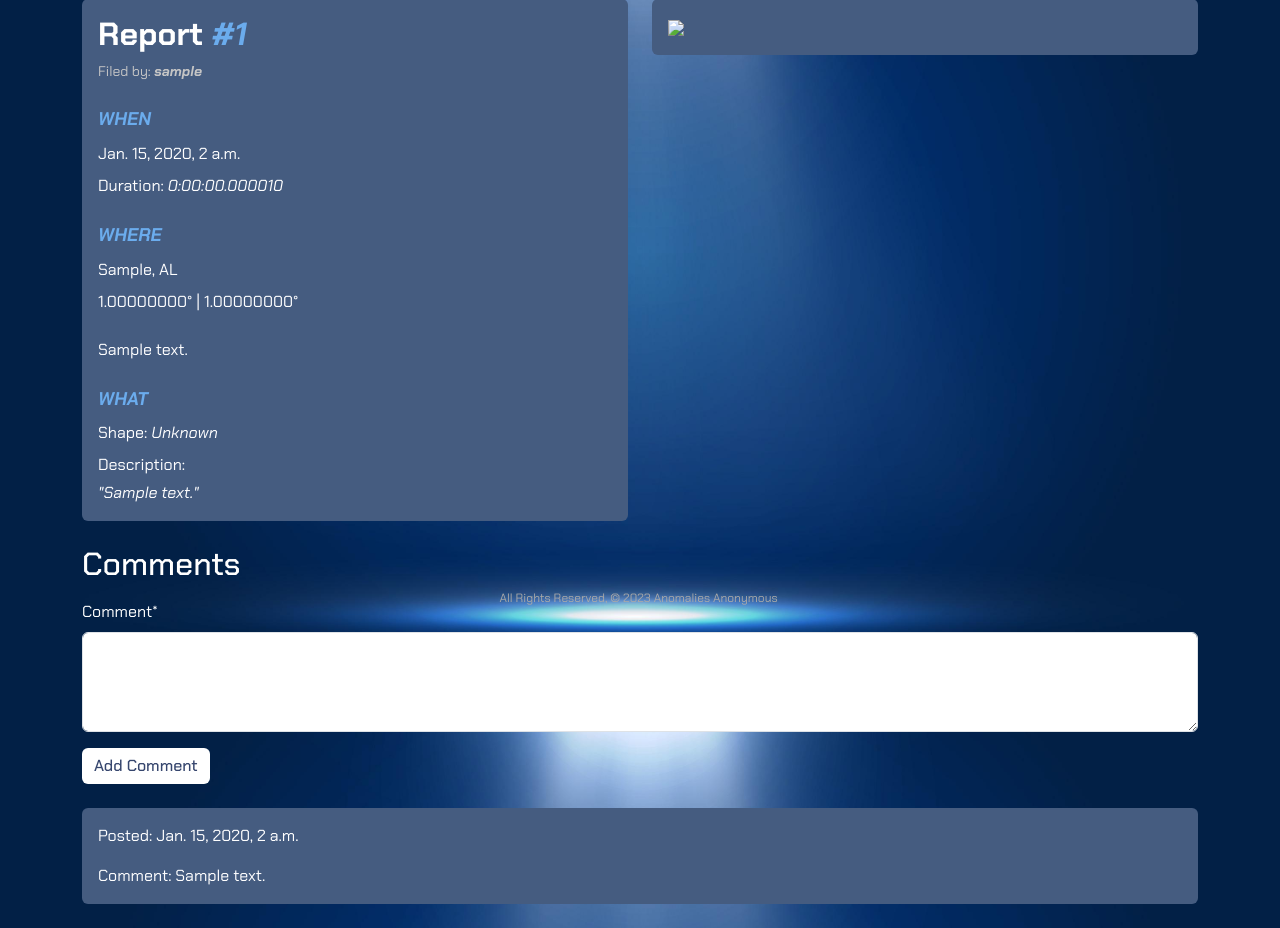
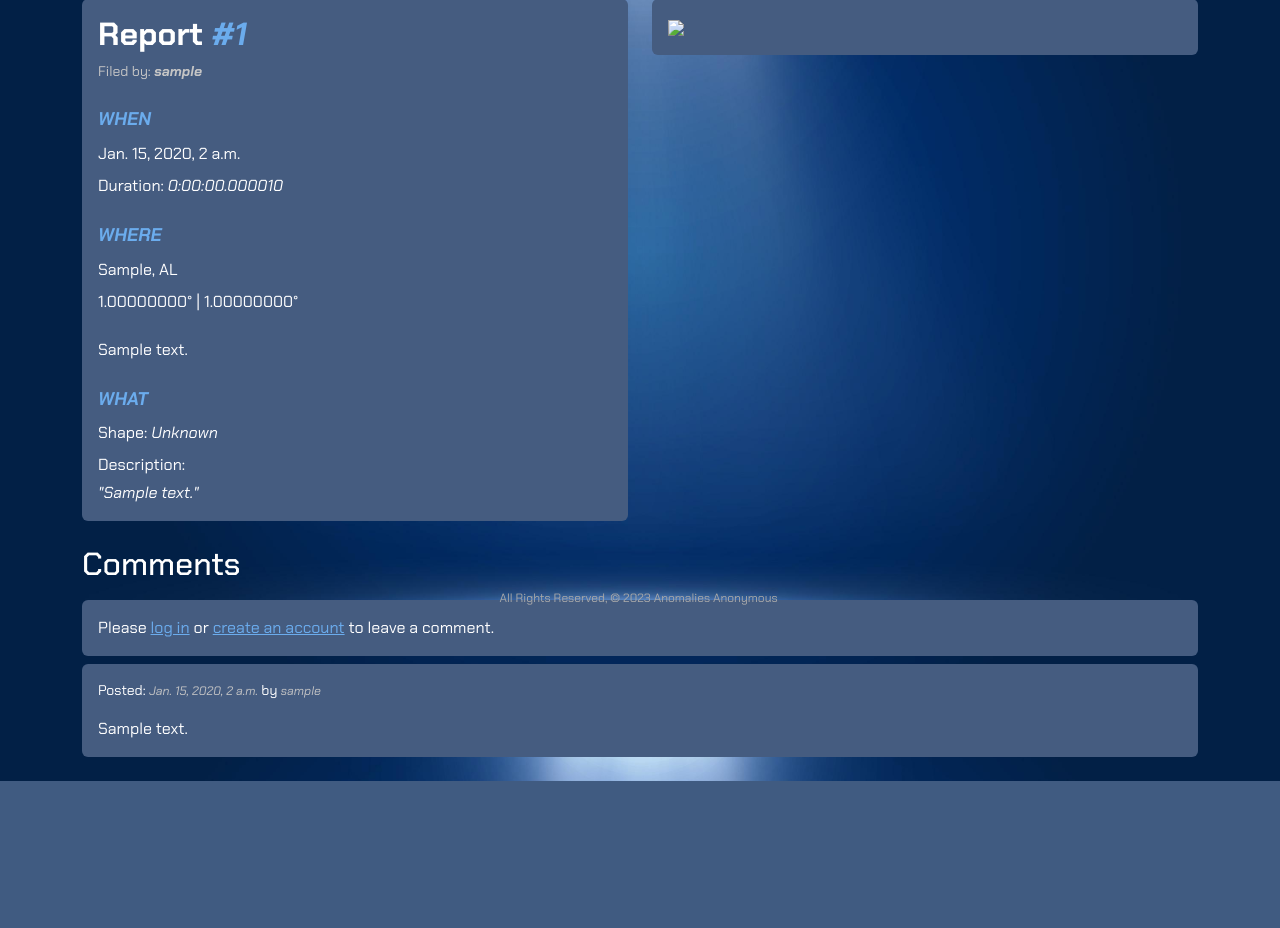
Before and after one commit to spbovarnick/anomalies-anonymous, a Django app: template anomaliesanonymous/main_app/templates/sightings/detail.html in a window 1280 px wide. Shown: the part 177-1105 px from the top of the page. After the commit the page ends 958 px from the top, so only its background shows below. Run offline with Django 4.2, Linux system fonts and the light colour scheme; tables that the repository leaves empty hold one stand-in row (values such as "Sample post"); the template is opened without the code that fills it: values that come from a table or form of the project are taken from there, most other values are stand-ins (such as "Sample title", 1, 10 or a date in 2020); some libraries are stand-ins or nearby versions.

Commit message:
added auth and conditionals to comment section!

```diff
--- a/anomaliesanonymous/main_app/templates/sightings/detail.html
+++ b/anomaliesanonymous/main_app/templates/sightings/detail.html
@@ -64,20 +64,30 @@
     <div class="col-12 mb-4">
       <h2 class="card-title mb-3">Comments</h2>
 
-     <div id="comment-error" class="alert alert-danger" style="display: none;"></div>
+      {% if user.is_authenticated %}
+      <div id="comment-error" class="alert alert-danger" style="display: none;"></div>
+      <form id="comment-form" action="{% url 'add_comment' sighting.id %}" method="POST">
           {% csrf_token %}
         <div class="form-group">
           {{ comment_form|crispy }}
         </div>
         <button type="submit" class="btn btn-primary mb-4">Add Comment</button>
       </form>
+      {% else %}
+      <div class="card mb-2">
+        <div class="card-body">
+          <p class="card-text">Please <a class="blue" href="{% url 'login' %}">log in</a> or <a href="{% url 'signup' %}" class="blue">create an account</a> to leave a comment.</p>
+        </div>
+      </div>
+      {% endif %}
+
 
       {% if sighting.comment_set.all.count %}
         {% for comment in sighting.comment_set.all %}
           <div class="card mb-3">
             <div class="card-body">
-              <p class="card-text">Posted: {{ comment.date_posted }}</p>
-              <p class="card-text">Comment: {{ comment.comment }}</p>
+              <p class="card-text small">Posted: <em class="small grey">{{ comment.date_posted }}</em> by <em class="small grey">{{ comment.user.username }}</em></p>
+              <p class="card-text">{{ comment.comment }}</p>
               {% if user.id == comment.user.id %}
                 <a href="{% url 'edit_comment' sighting.id comment.id %}" class="btn">Edit</a>
                 <a href="{% url 'delete_comment' sighting.id comment.id %}" class="btn btn-delete">Delete</a>
```
